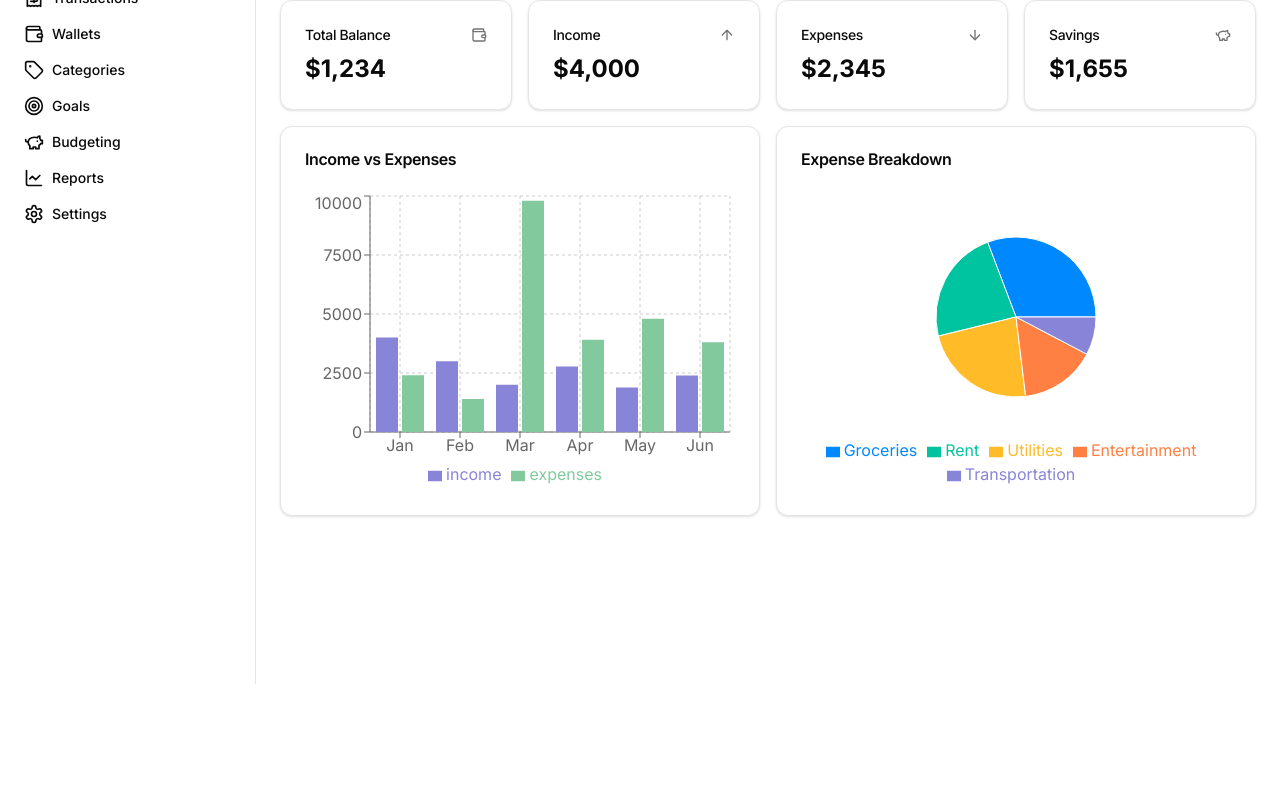
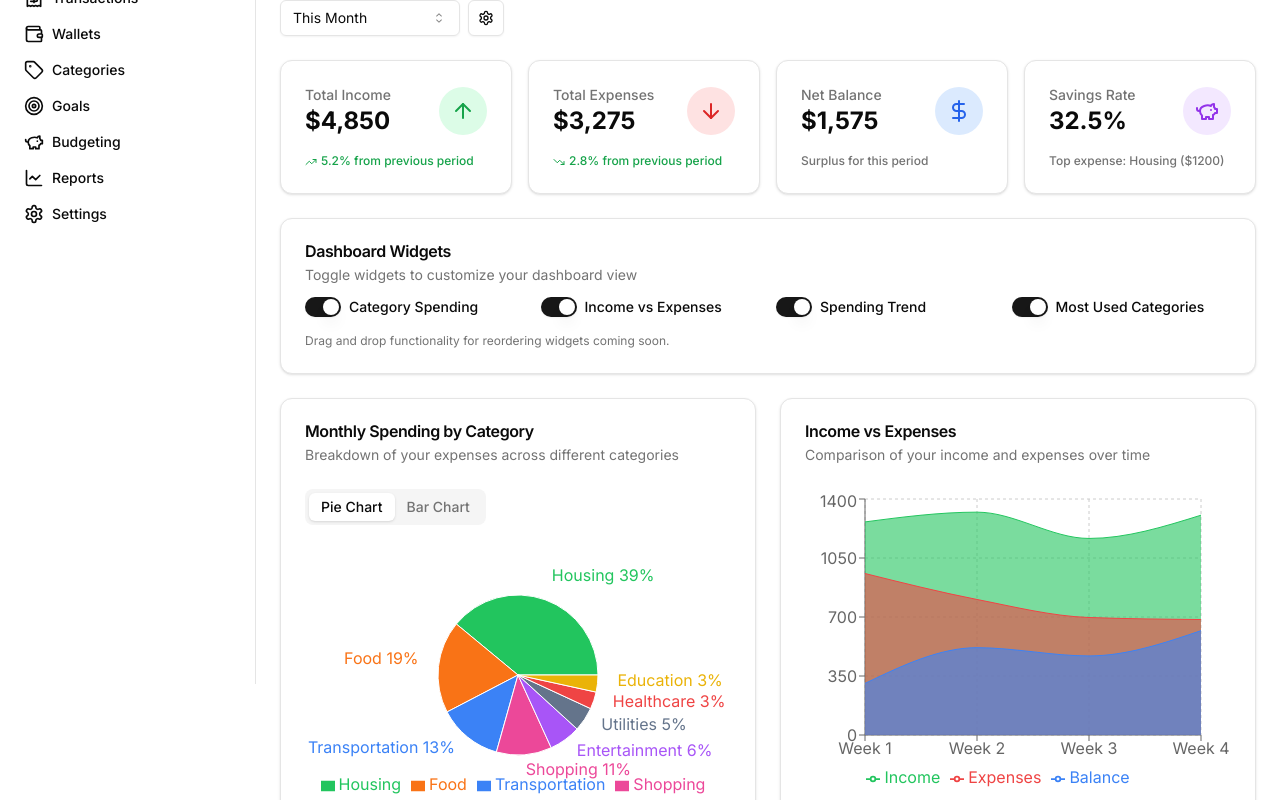
Before and after one commit to aaronaminubandado/billa, a Next.js app: page /dashboard in a window 1280 px wide. Shown: the part 180-980 px from the top of the page. Before the commit the page ends 864 px from the top, so only its background shows below. Built offline with nearby package versions, Linux system fonts and the light colour scheme.

Commit message:
feat: enhanced dashboard with charts and metrics

```diff
--- a/components/overview/Overview.tsx
+++ b/components/overview/Overview.tsx
@@ -1,114 +1,214 @@
-import React from 'react'
-import { Card, CardContent, CardHeader, CardTitle } from "@/components/ui/card"
-import { BarChart, Bar, XAxis, YAxis, CartesianGrid, Tooltip, Legend, ResponsiveContainer, PieChart, Pie, Cell } from 'recharts'
-import { WalletIcon, ArrowUpIcon, ArrowDownIcon, PiggyBankIcon } from 'lucide-react'
+"use client";
 
-const COLORS = ['#0088FE', '#00C49F', '#FFBB28', '#FF8042', '#8884D8']
-
-const data = [
-  { name: 'Jan', income: 4000, expenses: 2400 },
-  { name: 'Feb', income: 3000, expenses: 1398 },
-  { name: 'Mar', income: 2000, expenses: 9800 },
-  { name: 'Apr', income: 2780, expenses: 3908 },
-  { name: 'May', income: 1890, expenses: 4800 },
-  { name: 'Jun', income: 2390, expenses: 3800 },
-]
-
-const pieData = [
-  { name: 'Groceries', value: 400 },
-  { name: 'Rent', value: 300 },
-  { name: 'Utilities', value: 300 },
-  { name: 'Entertainment', value: 200 },
-  { name: 'Transportation', value: 100 },
-]
+import React, { useState } from "react";
+import {
+  Card,
+  CardContent,
+  CardDescription,
+  CardHeader,
+  CardTitle,
+} from "@/components/ui/card";
+import { Tabs, TabsContent, TabsList, TabsTrigger } from "@/components/ui/tabs";
+import { Switch } from "@/components/ui/switch";
+import { Label } from "@/components/ui/label";
+import { Button } from "@/components/ui/button";
+import {
+  Select,
+  SelectContent,
+  SelectItem,
+  SelectTrigger,
+  SelectValue,
+} from "@/components/ui/select";
+import {
+  EyeIcon,
+  EyeOffIcon,
+  ArrowUpIcon,
+  ArrowDownIcon,
+  DollarSignIcon,
+  TrendingUpIcon,
+  TrendingDownIcon,
+  SettingsIcon,
+} from "lucide-react";
+import { CategorySpendingChart } from "@/components/overview/category-spending-chart";
+import { IncomeVsExpensesChart } from "@/components/overview/income-vs-expenses-chart";
+import { SpendingTrendChart } from "@/components/overview/spending-trend-chart";
+import { MostUsedCategoriesChart } from "@/components/overview/most-used-categories-chart";
+import { DashboardMetrics } from "@/components/overview/dashboard-metrics";
+import { cn } from "@/lib/utils";
 
 export default function Overview() {
+  // State for chart visibility toggles
+  const [visibleCharts, setVisibleCharts] = useState({
+    categorySpending: true,
+    incomeVsExpenses: true,
+    spendingTrend: true,
+    mostUsedCategories: true,
+  });
+
+  // State for time period filter
+  const [timePeriod, setTimePeriod] = useState("month");
+
+  // Toggle chart visibility
+  const toggleChart = (chartName: keyof typeof visibleCharts) => {
+    setVisibleCharts((prev) => ({
+      ...prev,
+      [chartName]: !prev[chartName],
+    }));
+  };
+
   return (
-    <div className="space-y-4">
-      <div className="grid gap-4 md:grid-cols-2 lg:grid-cols-4">
+    <div className="space-y-6">
+      <div className="flex flex-col sm:flex-row justify-between items-start sm:items-center gap-4">
+        <div className="flex items-center gap-2">
+          <Select value={timePeriod} onValueChange={setTimePeriod}>
+            <SelectTrigger className="w-[180px]">
+              <SelectValue placeholder="Select time period" />
+            </SelectTrigger>
+            <SelectContent>
+              <SelectItem value="week">This Week</SelectItem>
+              <SelectItem value="month">This Month</SelectItem>
+              <SelectItem value="quarter">This Quarter</SelectItem>
+              <SelectItem value="year">This Year</SelectItem>
+              <SelectItem value="custom">Custom Range</SelectItem>
+            </SelectContent>
+          </Select>
+
+          <Button variant="outline" size="icon">
+            <SettingsIcon className="h-4 w-4" />
+            <span className="sr-only">Dashboard settings</span>
+          </Button>
+        </div>
+      </div>
+
+      {/* Dashboard Metrics */}
+      <DashboardMetrics timePeriod={timePeriod} />
+
+      {/* Chart visibility toggles */}
       <Card>
-          <CardHeader className="flex flex-row items-center justify-between space-y-0 pb-2">
-            <CardTitle className="text-sm font-medium">Total Balance</CardTitle>
-            <WalletIcon className="h-4 w-4 text-muted-foreground" />
+        <CardHeader className="pb-3">
+          <CardTitle>Dashboard Widgets</CardTitle>
+          <CardDescription>
+            Toggle widgets to customize your dashboard view
+          </CardDescription>
         </CardHeader>
         <CardContent>
-            <div className="text-2xl font-bold">$1,234</div>
+          <div className="grid grid-cols-1 sm:grid-cols-2 md:grid-cols-4 gap-4">
+            <div className="flex items-center space-x-2">
+              <Switch
+                id="category-spending"
+                checked={visibleCharts.categorySpending}
+                onCheckedChange={() => toggleChart("categorySpending")}
+              />
+              <Label htmlFor="category-spending">Category Spending</Label>
+            </div>
+            <div className="flex items-center space-x-2">
+              <Switch
+                id="income-vs-expenses"
+                checked={visibleCharts.incomeVsExpenses}
+                onCheckedChange={() => toggleChart("incomeVsExpenses")}
+              />
+              <Label htmlFor="income-vs-expenses">Income vs Expenses</Label>
+            </div>
+            <div className="flex items-center space-x-2">
+              <Switch
+                id="spending-trend"
+                checked={visibleCharts.spendingTrend}
+                onCheckedChange={() => toggleChart("spendingTrend")}
+              />
+              <Label htmlFor="spending-trend">Spending Trend</Label>
+            </div>
+            <div className="flex items-center space-x-2">
+              <Switch
+                id="most-used-categories"
+                checked={visibleCharts.mostUsedCategories}
+                onCheckedChange={() => toggleChart("mostUsedCategories")}
+              />
+              <Label htmlFor="most-used-categories">Most Used Categories</Label>
+            </div>
+          </div>
+          <p className="text-xs text-muted-foreground mt-4">
+            {/* TODO comment for drag-and-drop functionality */}
+            {/* // TODO: Implement drag-and-drop functionality to reorder dashboard widgets */}
+            Drag and drop functionality for reordering widgets coming soon.
+          </p>
         </CardContent>
       </Card>
-        <Card>
-          <CardHeader className="flex flex-row items-center justify-between space-y-0 pb-2">
-            <CardTitle className="text-sm font-medium">Income</CardTitle>
-            <ArrowUpIcon className="h-4 w-4 text-muted-foreground" />
+
+      {/* Charts grid with conditional rendering based on visibility toggles */}
+      <div className="grid grid-cols-1 md:grid-cols-2 gap-6">
+        {visibleCharts.categorySpending && (
+          <Card className="col-span-1 md:col-span-1">
+            <CardHeader>
+              <CardTitle>Monthly Spending by Category</CardTitle>
+              <CardDescription>
+                Breakdown of your expenses across different categories
+              </CardDescription>
             </CardHeader>
             <CardContent>
-            <div className="text-2xl font-bold">$4,000</div>
+              <Tabs defaultValue="pie" className="w-full">
+                <TabsList className="mb-4">
+                  <TabsTrigger value="pie">Pie Chart</TabsTrigger>
+                  <TabsTrigger value="bar">Bar Chart</TabsTrigger>
+                </TabsList>
+                <TabsContent value="pie" className="h-[300px]">
+                  <CategorySpendingChart type="pie" timePeriod={timePeriod} />
+                </TabsContent>
+                <TabsContent value="bar" className="h-[300px]">
+                  <CategorySpendingChart type="bar" timePeriod={timePeriod} />
+                </TabsContent>
+              </Tabs>
             </CardContent>
           </Card>
-        <Card>
-          <CardHeader className="flex flex-row items-center justify-between space-y-0 pb-2">
-            <CardTitle className="text-sm font-medium">Expenses</CardTitle>
-            <ArrowDownIcon className="h-4 w-4 text-muted-foreground" />
+        )}
+
+        {visibleCharts.incomeVsExpenses && (
+          <Card className="col-span-1 md:col-span-1">
+            <CardHeader>
+              <CardTitle>Income vs Expenses</CardTitle>
+              <CardDescription>
+                Comparison of your income and expenses over time
+              </CardDescription>
             </CardHeader>
             <CardContent>
-            <div className="text-2xl font-bold">$2,345</div>
+              <div className="h-[300px]">
+                <IncomeVsExpensesChart timePeriod={timePeriod} />
+              </div>
             </CardContent>
           </Card>
-        <Card>
-          <CardHeader className="flex flex-row items-center justify-between space-y-0 pb-2">
-            <CardTitle className="text-sm font-medium">Savings</CardTitle>
-            <PiggyBankIcon className="h-4 w-4 text-muted-foreground" />
+        )}
+
+        {visibleCharts.spendingTrend && (
+          <Card className="col-span-1 md:col-span-2">
+            <CardHeader>
+              <CardTitle>Spending Trend</CardTitle>
+              <CardDescription>
+                Track how your spending has changed over time
+              </CardDescription>
             </CardHeader>
             <CardContent>
-            <div className="text-2xl font-bold">$1,655</div>
+              <div className="h-[300px]">
+                <SpendingTrendChart timePeriod={timePeriod} />
+              </div>
             </CardContent>
           </Card>
-      </div>
-      <div className="grid gap-4 md:grid-cols-2">
-        <Card>
+        )}
+
+        {visibleCharts.mostUsedCategories && (
+          <Card className="col-span-1 md:col-span-2">
             <CardHeader>
-            <CardTitle>Income vs Expenses</CardTitle>
+              <CardTitle>Most Used Categories</CardTitle>
+              <CardDescription>
+                Your most frequently used spending categories
+              </CardDescription>
             </CardHeader>
             <CardContent>
-            <ResponsiveContainer width="100%" height={300}>
-              <BarChart data={data}>
-                <CartesianGrid strokeDasharray="3 3" />
-                <XAxis dataKey="name" />
-                <YAxis />
-                <Tooltip />
-                <Legend />
-                <Bar dataKey="income" fill="#8884d8" />
-                <Bar dataKey="expenses" fill="#82ca9d" />
-              </BarChart>
-            </ResponsiveContainer>
+              <div className="h-[300px]">
+                <MostUsedCategoriesChart timePeriod={timePeriod} />
+              </div>
             </CardContent>
           </Card>
-        <Card>
-          <CardHeader>
-            <CardTitle>Expense Breakdown</CardTitle>
-          </CardHeader>
-          <CardContent>
-            <ResponsiveContainer width="100%" height={300}>
-              <PieChart>
-                <Pie
-                  data={pieData}
-                  cx="50%"
-                  cy="50%"
-                  labelLine={false}
-                  outerRadius={80}
-                  fill="#8884d8"
-                  dataKey="value"
-                >
-                  {pieData.map((entry, index) => (
-                    <Cell key={`cell-${index}`} fill={COLORS[index % COLORS.length]} />
-                  ))}
-                </Pie>
-                <Tooltip />
-                <Legend />
-              </PieChart>
-            </ResponsiveContainer>
-          </CardContent>
-        </Card>
+        )}
       </div>
     </div>
-  )
+  );
 }
```
Lines whose indentation alone changed are shown as unchanged.
